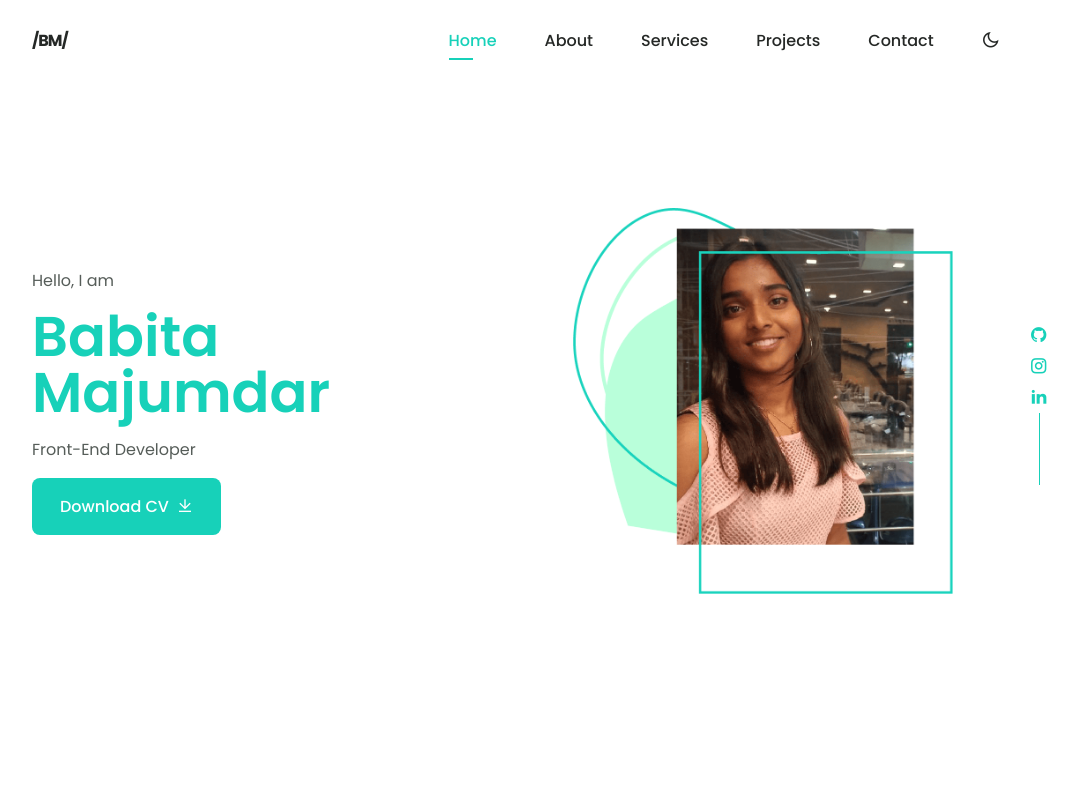
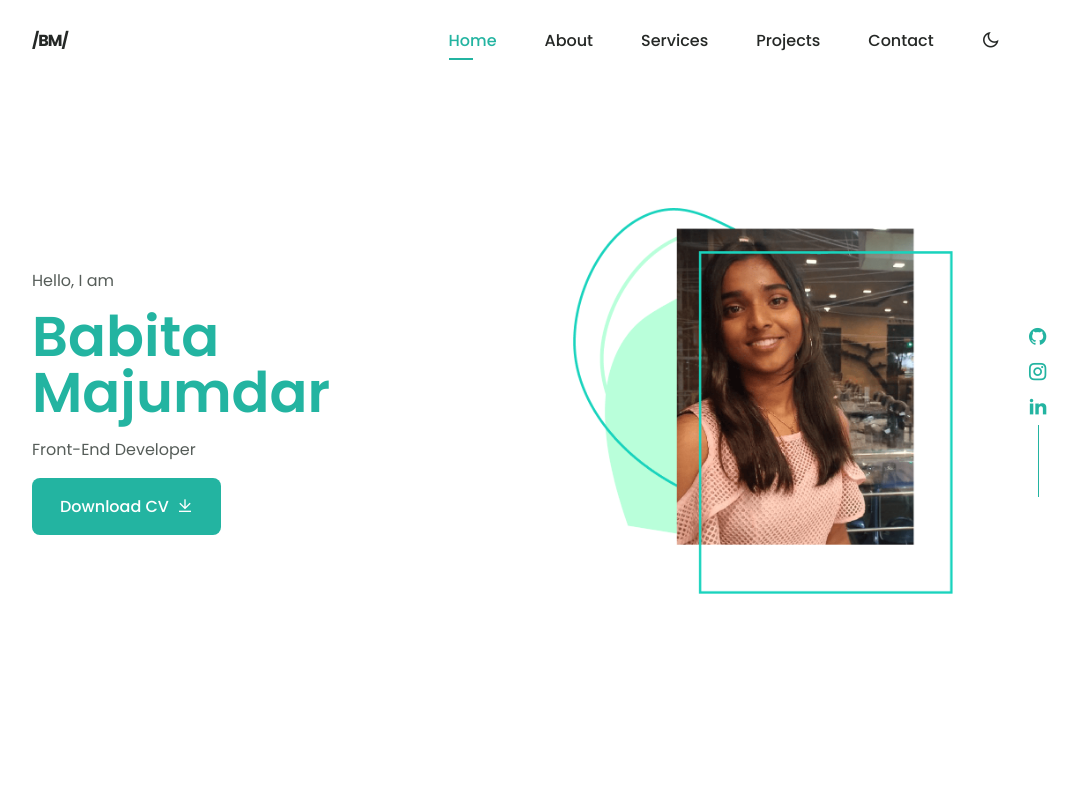
Before and after one commit to m-babita/m-babita.github.io, a plain HTML site: page index.html in a window 1280 px wide. Shown: the top 800 px of the page, without its empty margins (124-1202 px from the left). Drawn offline with nearby package versions, Linux system fonts and the light colour scheme.

Commit message:
fonts and colors fixed :wrench:

```diff
--- a/assets/css/style.css
+++ b/assets/css/style.css
@@ -8,15 +8,15 @@
   /*========== Colors ==========*/
   /*Color mode HSL(hue, saturation, lightness)*/
   --hue: 152;
-  --first-color: #17D1B9ff;
-  --first-color-alt: rgb(6, 129, 113);
+  --first-color: rgb(35, 180, 161);
+  --first-color-alt: rgb(8, 119, 104);
   --first-color-light: hsl(var(--hue), 24%, 66%);
   --first-color-lighten: hsl(var(--hue), 24%, 92%);
   --title-color: hsl(var(--hue), 4%, 15%);
   --text-color: hsl(var(--hue), 4%, 35%);
   --text-color-light: hsl(var(--hue), 4%, 55%);
   --body-color: hsl(var(--hue), 0%, 100%);
-  --container-color: rgb(208, 240, 235);
+  --container-color: rgb(200, 230, 225);
 
   /*========== Font and typography ==========*/
   /*.5rem = 8px | 1rem = 16px ...*/
@@ -114,11 +114,11 @@ img{
 /*=============== THEME ===============*/
 /*========== Variables Dark theme ==========*/
 body.dark-theme{
-  --first-color-dark: rgb(7, 160, 140);
+  --first-color-dark: #026677;;
   --title-color: hsl(var(--hue), 4%, 95%);
   --text-color: hsl(var(--hue), 4%, 75%);
-  --body-color: rgb(23, 23, 34);
-  --container-color: rgb(34, 34, 51);
+  --body-color: rgb(34, 34, 46);
+  --container-color: rgb(55, 55, 70);
 }
 
 /*========== Button Dark/Light ==========*/
@@ -560,7 +560,7 @@ the website, in dark theme
 .work__item{
   /* opacity: 0; */
   cursor: pointer;
-  color: var(--first-color-dark);
+  color: var(--first-color);
   padding:.25rem .75rem;
   font-weight: .5rem;
   border-radius:.5rem;
@@ -635,10 +635,14 @@ the website, in dark theme
   font-weight: var(--font-medium);
 }
 
-.contact__icon,
+.contact__icon{
+  color: #FFF;
+  font-size: 1.25rem;
+}
+
 .contact__btn{
   color: #FFF;
-  font-size: 1.25rem;
+  font-size: 1rem;
 }
 
 .contact__inputs{
@@ -938,7 +942,7 @@ the website, in dark theme
     right: -60%;
   }
   .home__social-link{
-    font-size: 1.15rem;
+    font-size: 1.3rem;
   }
 
   .about__container{
```
